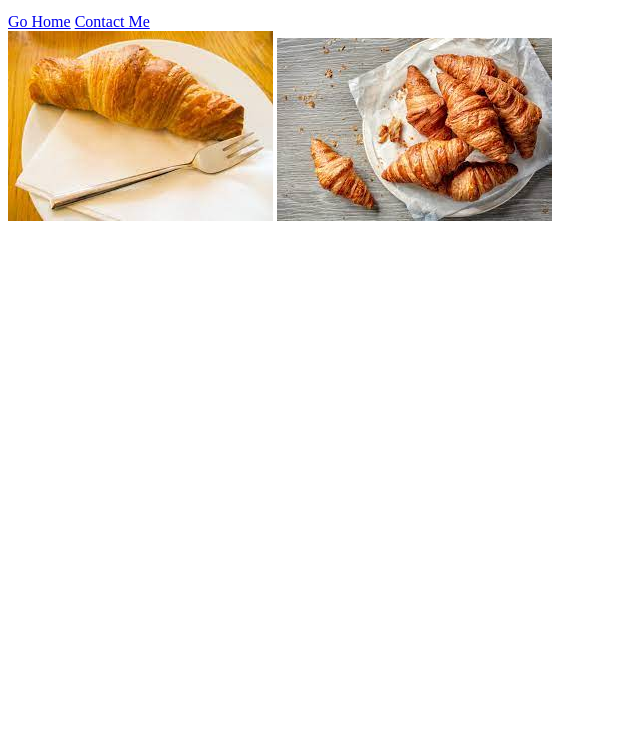
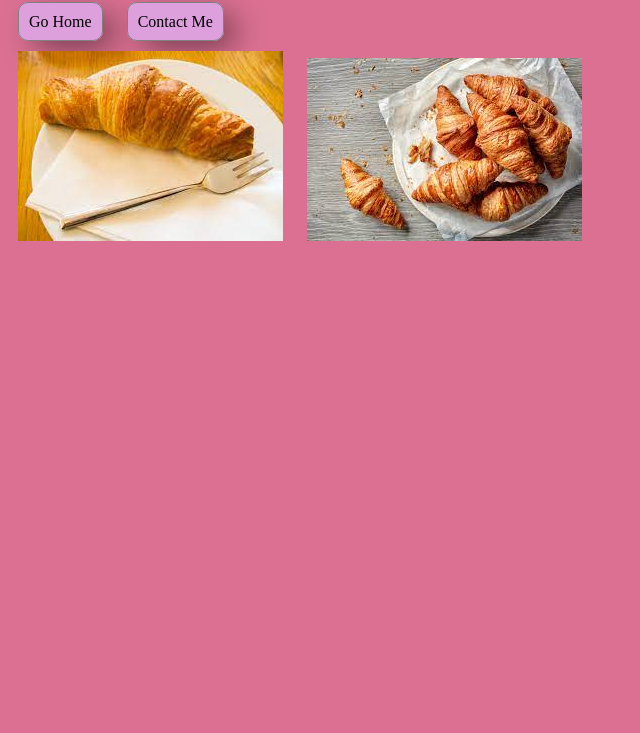
Before and after one commit to gingerfarrar/Croissant, a plain HTML site: page photo.html in a window 1280 px wide. Shown: the part 67-800 px from the top of the page, without its empty margins (0-640 px from the left). Drawn offline with Linux system fonts and the light colour scheme.

Commit message:
added css

```diff
--- a/photo.html
+++ b/photo.html
@@ -4,6 +4,7 @@
     <meta charset="UTF-8" />
     <meta http-equiv="X-UA-Compatible" content="IE=edge" />
     <meta name="viewport" content="width=device-width, initial-scale=1.0" />
+    <link rel="stylesheet" href="/style.css" />
     <title>Photos</title>
   </head>
   <body>
--- /dev/null
+++ b/style.css
@@ -0,0 +1,18 @@
+body {
+  background-color: palevioletred;
+}
+
+a {
+  border: 1px solid gray;
+  border-radius: 10px;
+  padding: 10px;
+  margin: 10px;
+  text-decoration: none;
+  background-color: plum;
+  color: black;
+  box-shadow: 13px 10px 31px -4px rgba(0, 0, 0, 0.52);
+}
+
+img {
+  margin: 20px 10px;
+}
```
Also changed, not shown: contact.html (+1 -0 lines), index.html (+1 -0 lines).
